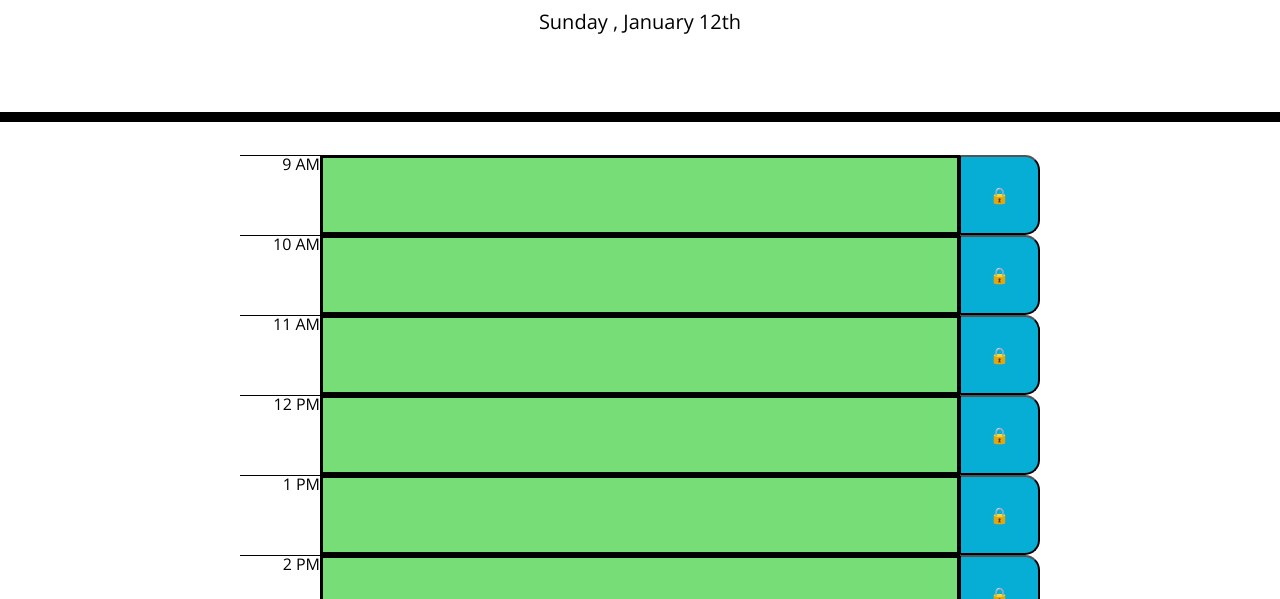
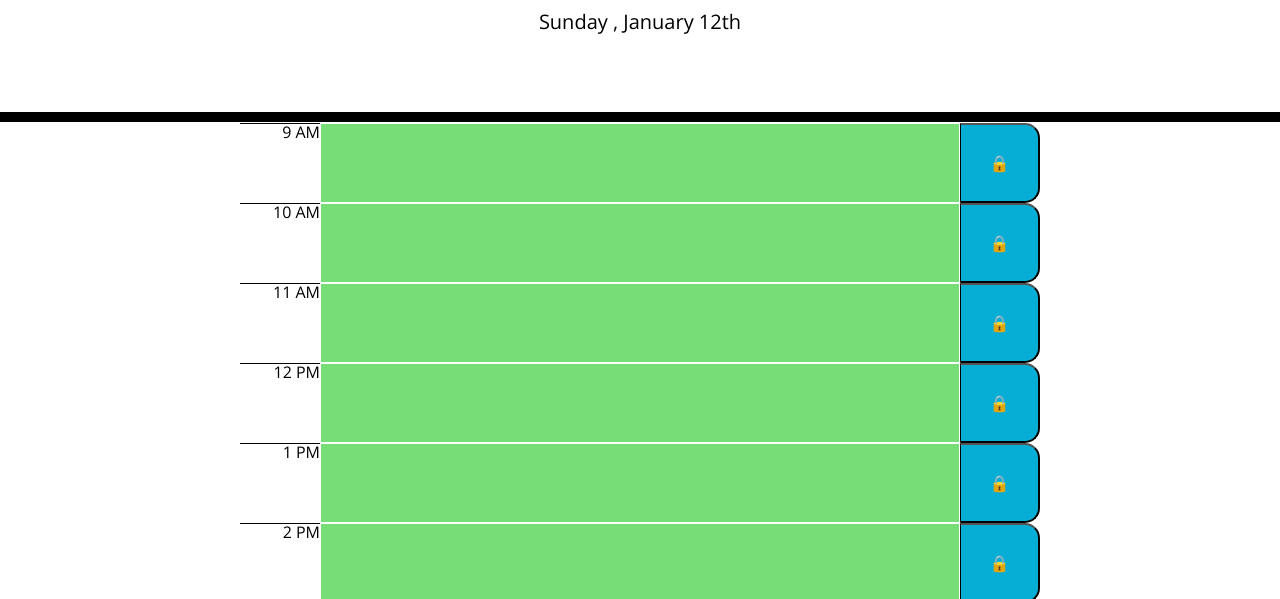
Before and after one commit to armandojhc/day-planner-, a plain HTML site: page index.html in a window 1280 px wide. Shown: the part 182-781 px from the top of the page. Drawn offline with nearby package versions, Linux system fonts and the light colour scheme.

Commit message:
Updated the read me and added screenshot

```diff
--- a/assets/script.js
+++ b/assets/script.js
@@ -97,7 +97,7 @@ function populateSchedule() {
 
             row.append(description);
 
-                var textArea = $('<textarea style="border: solid;"></textarea>');
+                var textArea = $('<textarea style="border: solid white 1px;"></textarea>');
                 textArea.val(todaysSchedule[i]);
                 description.append(textArea);
 
--- a/assets/style.css
+++ b/assets/style.css
@@ -2,7 +2,9 @@ body {
     font-family: 'Open Sans', sans-serif;
     font-size: 16px;
     line-height: 1;
+    width: 100%;
   }
+
 
   textarea{
     background: transparent;
@@ -16,6 +18,7 @@ body {
   }
 
   .jumbotron {
+    margin: 0 auto;
     text-align: center;
     background-color: transparent;
     color: black;
@@ -80,3 +83,9 @@ body {
     font-size: 20px;
     transition: all .3s ease-in-out;
   }
+
+/* @media (max-width: 400px) {
+  .jumbotron {
+    margin: 0 auto;
+  }
+} */
```
Also changed, not shown: index.html (+2 -0 lines), 1 other file.
